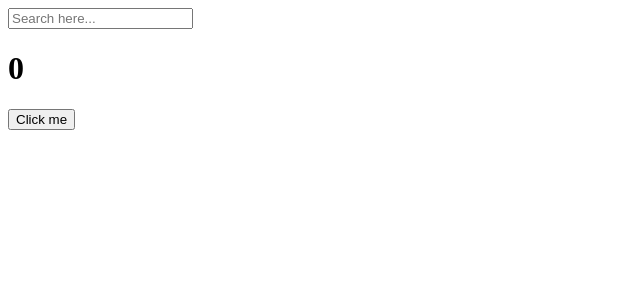
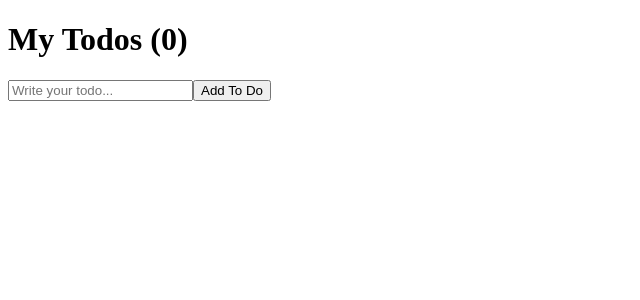
Before and after one commit to devfrank9/react-for-beginners, a React (Create React App) app: page / in a window 1280 px wide. Shown: the top 300 px of the page, without its empty margins (0-640 px from the left). Built offline with nearby package versions, Linux system fonts and the light colour scheme.

Commit message:
투두리스트 만들기1) 폼에 입력한 문자열을 배열을 만들어 배열안에 넣고, 배열안의 갯수셈

```diff
--- a/src/App.js
+++ b/src/App.js
@@ -1,30 +1,30 @@
-import { useState, useEffect } from "react";
+import { useState } from "react";
 
 function App() {
-  const [counter, setValue] = useState(0);
-  const [keyword, setKeyword] = useState("");
-  const onClick = () => setValue((prev) => prev + 1);
-  const onChange = (event) => setKeyword(event.target.value);
-  console.log("i run all the time");
-  useEffect(() => {
-    console.log("CALL THE API...");
-  }, []);
-  useEffect(() => {
-    if (keyword !== "" && keyword.length > 5) {
-      console.log("SEARCH FOR", keyword);
+  const [toDo, setTodo] = useState("");
+  const [toDos, setTodos] = useState([]);
+  const onChange = (event) => setTodo(event.target.value);
+  const onSubmit = (event) => {
+    event.preventDefault();
+    if (toDo === "") {
+      return;
     }
-  }, [keyword]);
-
+    setTodo("");
+    setTodos((currentArray) => [toDo, ...currentArray]);
+  };
+  console.log(toDos);
   return (
     <div>
-      <input
-        value={keyword}
-        onChange={onChange}
-        type="text"
-        placeholder="Search here..."
-      ></input>
-      <h1>{counter}</h1>
-      <button onClick={onClick}>Click me</button>
+      <h1>My Todos ({toDos.length})</h1>
+      <form onSubmit={onSubmit}>
+        <input
+          onChange={onChange}
+          value={toDo}
+          type="text"
+          placeholder="Write your todo..."
+        />
+        <button>Add To Do</button>
+      </form>
     </div>
   );
 }
```
